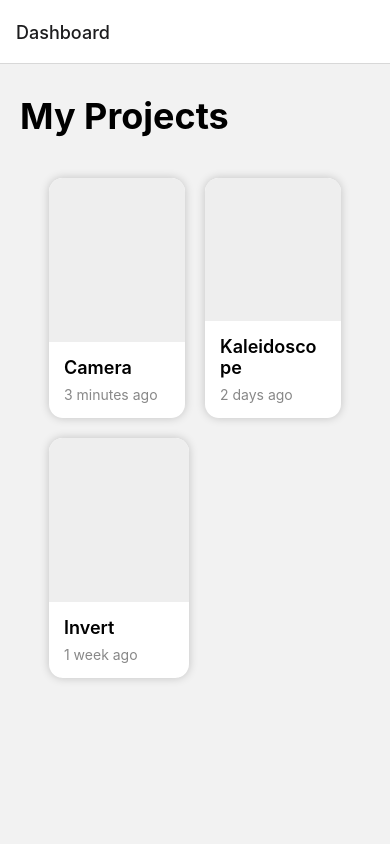
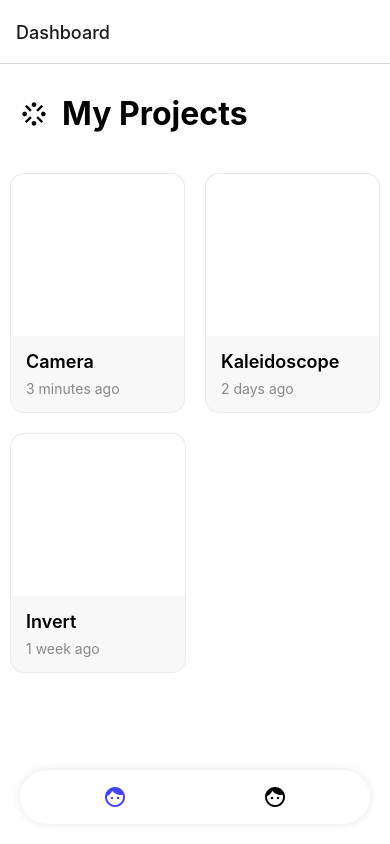
Before and after one commit to czy30121/react-alma-app, a React Native app in the folder alma-app/: screen /Dashboard in a window 390 px wide. Built offline with nearby package versions, Linux system fonts and the light colour scheme; what glslify would draw is missing.

Commit message:
more routing

```diff
--- a/alma-app/App.tsx
+++ b/alma-app/App.tsx
@@ -1,11 +1,13 @@
 import React from 'react';
+import { View, Text } from 'react-native';
 import { StatusBar } from 'expo-status-bar';
-import { NavigationContainer } from '@react-navigation/native';
+import { DefaultTheme, NavigationContainer } from '@react-navigation/native';
 import { createNativeStackNavigator } from '@react-navigation/native-stack';
+import { createBottomTabNavigator } from '@react-navigation/bottom-tabs';
 
 import { DashboardPage } from './src/pages/DashboardPage/DashboardPage';
 import { ArtboardPage } from './src/pages/ArtboardPage/ArtboardPage';
-import { View } from 'react-native';
+import { TabNavigator } from './src/containers/TabNavigator/TabNavigator';
 
 export type RootStackParamList = {
     Dashboard: undefined;
@@ -14,19 +16,42 @@ export type RootStackParamList = {
 
 const Stack = createNativeStackNavigator<RootStackParamList>();
 
+const theme = {
+    ...DefaultTheme,
+    colors: {
+        ...DefaultTheme.colors,
+        background: '#fff'
+    }
+};
+
+const ProjectStack = () => {
+    return (
+        <Stack.Navigator>
+            <Stack.Screen name="Dashboard" component={DashboardPage} />
+            <Stack.Screen name="Artboard" component={ArtboardPage} options={{ headerShown: false }} />
+        </Stack.Navigator>
+    );
+};
+
+const Tab = createBottomTabNavigator();
+
+const Test = () => {
+    return (
+        <View>
+            <Text>HELLO</Text>
+        </View>
+    );
+};
+
 export default function App() {
     return (
         <>
             <StatusBar style="dark" />
-            <NavigationContainer>
-                <Stack.Navigator>
-                    <Stack.Screen name="Dashboard" component={DashboardPage} />
-                    <Stack.Screen
-                        name="Artboard"
-                        component={ArtboardPage}
-                        options={{ header: () => <View style={{ position: 'absolute' }} /> }}
-                    />
-                </Stack.Navigator>
+            <NavigationContainer theme={theme}>
+                <Tab.Navigator tabBar={TabNavigator} screenOptions={{ headerShown: false }}>
+                    <Tab.Screen name="ProjectStack" component={ProjectStack} />
+                    <Tab.Screen name="ABC" component={Test} />
+                </Tab.Navigator>
             </NavigationContainer>
         </>
     );
--- a/alma-app/metro.config.js
+++ b/alma-app/metro.config.js
@@ -1,6 +1,6 @@
 module.exports = {
     resolver: {
         sourceExts: ['js', 'jsx', 'json', 'ts', 'tsx', 'cjs'],
-        assetExts: ['glb', 'png', 'jpg', 'vert', 'frag']
+        assetExts: ['glb', 'png', 'jpg', 'vert', 'frag', 'ttf']
     }
 };
--- a/alma-app/package.json
+++ b/alma-app/package.json
@@ -9,7 +9,9 @@
     "web": "expo start --web"
   },
   "dependencies": {
+    "@expo/vector-icons": "^13.0.0",
     "@expo/webpack-config": "^0.17.0",
+    "@react-navigation/bottom-tabs": "^6.3.3",
     "@react-navigation/native": "^6.0.12",
     "@react-navigation/native-stack": "^6.8.0",
     "expo": "~46.0.9",
--- a/alma-app/src/components/ProjectCard/ProjectCard.styles.ts
+++ b/alma-app/src/components/ProjectCard/ProjectCard.styles.ts
@@ -4,18 +4,16 @@ export const styles = StyleSheet.create({
     container: {
         flex: 1,
         height: 240,
-        backgroundColor: '#fff',
+        backgroundColor: '#f8f8f8',
         margin: 10,
         maxWidth: '45%',
         borderRadius: 14,
-        shadowRadius: 10,
-        shadowOpacity: 0.2,
-        shadowColor: '#000',
-        shadowOffset: { width: 0, height: 0 }
+        borderWidth: 1,
+        borderColor: 'rgba(0, 0, 0, .05)'
     },
     media: {
         flexGrow: 1,
-        backgroundColor: '#eee',
+        backgroundColor: '#fff',
         borderTopLeftRadius: 14,
         borderTopRightRadius: 14
     },
--- a/alma-app/src/containers/ProjectList/ProjectList.styles.ts
+++ b/alma-app/src/containers/ProjectList/ProjectList.styles.ts
@@ -2,7 +2,23 @@ import { StyleSheet } from 'react-native';
 
 export const styles = StyleSheet.create({
     container: {
-        flex: 2,
+        position: 'absolute',
+        top: 0,
+        right: 0,
+        bottom: 0,
+        left: 0,
+        flex: 1,
         marginHorizontal: 'auto'
+    },
+    headingContainer: {
+        flexDirection: 'row',
+        alignItems: 'center',
+        marginHorizontal: 20,
+        marginVertical: 30
+    },
+    title: {
+        fontSize: 32,
+        fontWeight: '700',
+        marginLeft: 14
     }
 });
--- a/alma-app/src/containers/ProjectList/ProjectList.tsx
+++ b/alma-app/src/containers/ProjectList/ProjectList.tsx
@@ -1,6 +1,8 @@
+import { MaterialIcons } from '@expo/vector-icons';
 import { NavigationProp, useNavigation } from '@react-navigation/native';
 import React, { useCallback } from 'react';
 import { FlatList, View, Text } from 'react-native';
+
 import { RootStackParamList } from '../../../App';
 import { ProjectCard } from '../../components/ProjectCard/ProjectCard';
 import { styles } from './ProjectList.styles';
@@ -21,6 +23,12 @@ export const ProjectListContainer = ({ projects }: IProjectListContainerProps) =
 
     return (
         <FlatList
+            ListHeaderComponent={
+                <View style={styles.headingContainer}>
+                    <MaterialIcons name="stream" size={28} />
+                    <Text style={styles.title}>My Projects</Text>
+                </View>
+            }
             style={styles.container}
             columnWrapperStyle={{ justifyContent: 'space-between' }}
             numColumns={2}
--- /dev/null
+++ b/alma-app/src/containers/TabNavigator/TabNavigator.styles.ts
@@ -0,0 +1,23 @@
+import { StyleSheet } from 'react-native';
+
+export const styles = StyleSheet.create({
+    safeAreaContainer: {
+        position: 'absolute',
+        right: 0,
+        bottom: 0,
+        left: 0
+    },
+    container: {
+        flexDirection: 'row',
+        justifyContent: 'space-around',
+        alignItems: 'center',
+        padding: 15,
+        margin: 20,
+        backgroundColor: '#fff',
+        borderRadius: 100,
+        shadowRadius: 10,
+        shadowOpacity: 0.1,
+        shadowColor: '#000',
+        shadowOffset: { width: 0, height: 0 }
+    }
+});
--- /dev/null
+++ b/alma-app/src/containers/TabNavigator/TabNavigator.tsx
@@ -0,0 +1,27 @@
+import React, { useCallback } from 'react';
+import { BottomTabBarProps } from '@react-navigation/bottom-tabs';
+import { GestureResponderEvent, SafeAreaView, TouchableOpacity, View } from 'react-native';
+import { MaterialIcons } from '@expo/vector-icons';
+
+import { styles } from './TabNavigator.styles';
+import { Route } from '@react-navigation/native';
+
+export const TabNavigator = ({ navigation, state }: BottomTabBarProps) => {
+    const routePressHandler = (route: Route<any, any>) => {
+        return (e: GestureResponderEvent) => {
+            navigation.navigate(route.name);
+        };
+    };
+
+    return (
+        <SafeAreaView style={styles.safeAreaContainer}>
+            <View style={styles.container}>
+                {state.routes.map((route, index) => (
+                    <TouchableOpacity key={route.key} onPress={routePressHandler(route)}>
+                        <MaterialIcons name="face" size={24} color={index === state.index ? '#4444ff' : '#000'} />
+                    </TouchableOpacity>
+                ))}
+            </View>
+        </SafeAreaView>
+    );
+};
--- a/alma-app/src/pages/ArtboardPage/ArtboardPage.tsx
+++ b/alma-app/src/pages/ArtboardPage/ArtboardPage.tsx
@@ -3,6 +3,7 @@ import React, { useCallback, useState } from 'react';
 import { SafeAreaView, StyleSheet, TouchableOpacity, View } from 'react-native';
 import { GLView } from 'expo-gl';
 import { Camera, CameraType } from 'expo-camera';
+import { MaterialIcons } from '@expo/vector-icons';
 
 import { styles } from './ArtboardPage.styles';
 import { useArtboardContext } from '../../hooks/useArtboardContext/useArtboardContext';
@@ -31,21 +32,24 @@ export const ArtboardPage = ({
                     style={{
                         width: 40,
                         height: 40,
-                        borderRadius: 20,
-                        backgroundColor: '#fff'
+                        alignItems: 'center',
+                        justifyContent: 'center'
                     }}
-                    onPress={switchCameraType}
-                />
+                >
+                    <MaterialIcons name="lightbulb" size={32} color="#fff" />
+                </TouchableOpacity>
                 <RecordButton size={100} />
                 <TouchableOpacity
                     style={{
                         width: 40,
                         height: 40,
-                        borderRadius: 20,
-                        backgroundColor: '#fff'
+                        alignItems: 'center',
+                        justifyContent: 'center'
                     }}
                     onPress={switchCameraType}
-                />
+                >
+                    <MaterialIcons name="sync" size={32} color="#fff" />
+                </TouchableOpacity>
             </View>
         </SafeAreaView>
     );
--- a/alma-app/src/pages/DashboardPage/DashboardPage.styles.ts
+++ b/alma-app/src/pages/DashboardPage/DashboardPage.styles.ts
@@ -3,11 +3,5 @@ import { StyleSheet } from 'react-native';
 export const styles = StyleSheet.create({
     container: {
         flex: 1
-    },
-    projectsTitle: {
-        fontSize: 36,
-        fontWeight: '700',
-        marginHorizontal: 20,
-        marginVertical: 30
     }
 });
--- a/alma-app/src/pages/DashboardPage/DashboardPage.tsx
+++ b/alma-app/src/pages/DashboardPage/DashboardPage.tsx
@@ -39,7 +39,6 @@ const PROJECTS: IProjectListItemProps[] = [
 export const DashboardPage = ({ navigation }: DashboardPageProps) => {
     return (
         <SafeAreaView style={styles.container}>
-            <Text style={styles.projectsTitle}>My Projects</Text>
             <ProjectListContainer projects={PROJECTS} />
         </SafeAreaView>
     );
```
Also changed, not shown: 1 other file (tests, documents, lock files or other folders).
